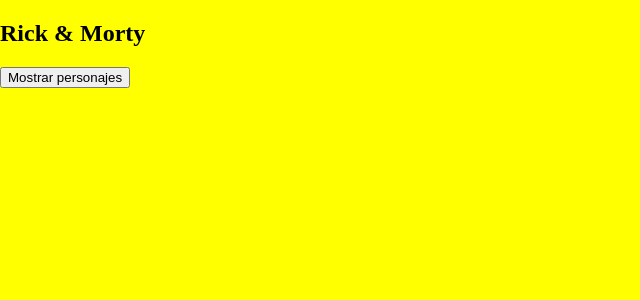
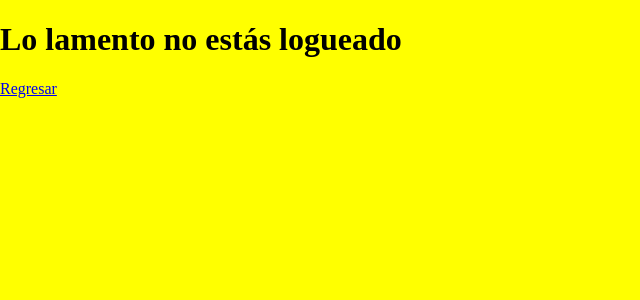
Before and after one commit to alilopez37/CursoWebA, a React (Vite) app: page /rickandmorty in a window 1280 px wide. Shown: the top 300 px of the page, without its empty margins (0-640 px from the left). Built offline with nearby package versions, Linux system fonts and the light colour scheme.

Commit message:
[ADD] Context y rutas protegidas

```diff
--- a/src/components/atoms/FormLogin.jsx
+++ b/src/components/atoms/FormLogin.jsx
@@ -1,8 +1,11 @@
-import { useState } from "react";
+import { useState, useContext } from "react";
 import { Link } from "react-router-dom";
+import UserContext from "../../context/UserContext";
 import Logo from "../../assets/react.svg";
 
+
 function FormLogin() {
+  const {isLoged, setIsLoged} = useContext(UserContext)
   const [description, setDescription] = useState({
     username: "",
     password: "",
@@ -26,10 +29,12 @@
     setError("Error en la validación del nombre");
     setDescription({ msn: "Hola", v: 1, alias: "By" });
     console.log(description);
+    setIsLoged(true)
   };
 
   return (
     <div>
+
       <img src={Logo} alt="Logo de la empresa" />
       <form>
         <input
@@ -48,6 +53,7 @@
           <label>{JSON.stringify(description)}</label>
         </div>
         <Link to="/register">Regístrate</Link>
+        <Link to="/rickandmorty">Rick And Morty</Link>
       </form>
     </div>
   );
--- a/src/components/atoms/FormRegister.jsx
+++ b/src/components/atoms/FormRegister.jsx
@@ -33,6 +33,10 @@
         fetch(endpoint, options)
         .then(response => response.json())
         .then(data => {
+/*             if (data.status === true)
+                //redigiri a algun lugar
+                else
+                alert () */
             alert(JSON.stringify(data))
         })
     }
--- a/src/containers/App.jsx
+++ b/src/containers/App.jsx
@@ -1,3 +1,4 @@
+import { useState } from 'react';
 import {BrowserRouter, Routes, Route} from 'react-router-dom';
 import Landing from '../pages/Landing';
 import Login from '../pages/Login';
@@ -6,19 +7,23 @@
 import NotFound from '../pages/NotFound';
 import Flexbox from '../pages/Flexbox';
 import RickAndMorty from '../pages/RickAndMorty';
+import UserContext from '../context/UserContext';
 
 function App() {
+    const [isLoged, setIsLoged] = useState(false)
     return (
         <BrowserRouter>
+            <UserContext.Provider value={{isLoged, setIsLoged}}>
                 <Routes>
                     <Route path="/" element={<Landing/>} />
                     <Route path="/login" element={<Login/>} />
                     <Route path="/register" element={<Register/>} />
                     <Route path="/home" element={<Home />} />
                     <Route path="/flexbox" element={<Flexbox />} />
-                <Route path="/rickandmorty" element={<RickAndMorty />} />
+                    <Route path="/rickandmorty" element={<RickAndMorty session={isLoged}/>} />
                     <Route path="/*" element={<NotFound/>} />
                 </Routes>
+            </UserContext.Provider>
         </BrowserRouter>
      );
 }
--- /dev/null
+++ b/src/context/UserContext.js
@@ -0,0 +1,5 @@
+import { createContext } from "react";
+
+const UserContext = createContext({})
+
+export default UserContext;
--- a/src/pages/Landing.jsx
+++ b/src/pages/Landing.jsx
@@ -31,6 +31,7 @@
       <Header />
       <StudentList studentList={studentList} />
       <Link to="/login">Iniciar sesión</Link>
+      <Link to="/rickandmorty">Rick and Morty</Link>
     </>
   );
 }
--- a/src/pages/RickAndMorty.jsx
+++ b/src/pages/RickAndMorty.jsx
@@ -1,6 +1,7 @@
 import { useState } from "react";
+import { Link } from "react-router-dom";
 import CharacterList from "../components/organism/CharacterList";
-function RickAndMorty() {
+function RickAndMorty({session}) {
     const [characters,setCharacters] = useState([])
     const handlerClick = (e) => {
         fetch('https://rickandmortyapi.com/api/character')
@@ -10,6 +11,7 @@
         })
     }
 
+    if (session)
         return (
             <>
                 <h2>Rick & Morty</h2>
@@ -17,6 +19,13 @@
                 <CharacterList characters={characters}/>
             </>
         );
+    else
+            return (
+                <>
+                    <h1>Lo lamento no estás logueado</h1>
+                    <Link to="/">Regresar</Link>
+                </>
+            )
 }
 
 export default RickAndMorty;
```
Lines whose indentation alone changed are shown as unchanged.
